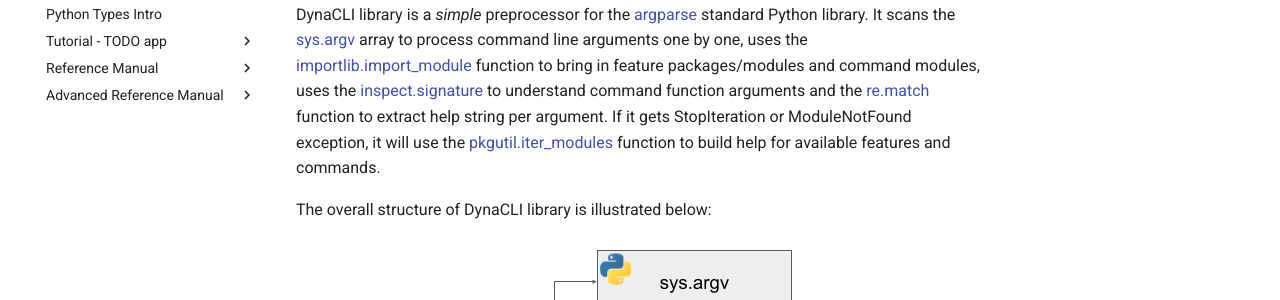
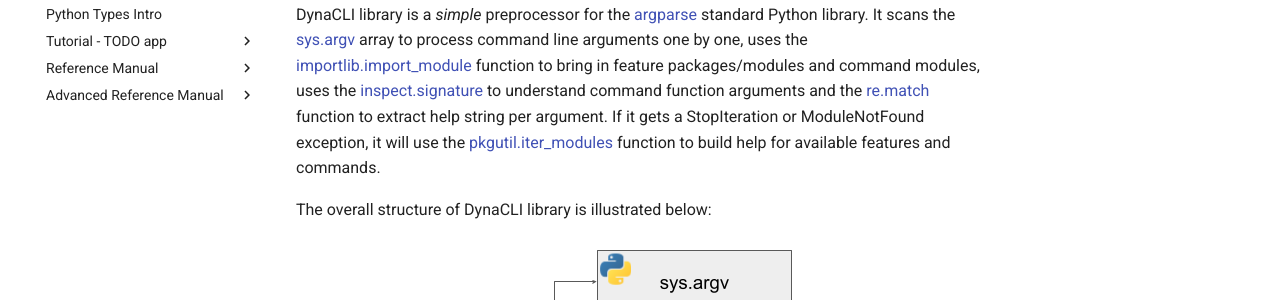
Before and after one commit to BstLabs/py-dynacli, an MkDocs documentation site: the page built from docs/advanced/how_dynacli_works.md, in a window 1280 px wide and 966 px high. Shown: the part 178-478 px from the top of the window. Built offline with MkDocs 1.6.1 and Material for MkDocs 9.7.7, drawn with Linux system fonts in a browser that asks for light colours.

```diff
--- a/docs/advanced/how_dynacli_works.md
+++ b/docs/advanced/how_dynacli_works.md
@@ -1,6 +1,6 @@
 # How DynaCLI Works
 
-DynaCLI library is a _simple_ preprocessor for the [argparse](https://docs.python.org/3/library/argparse.html) standard Python library. It scans the [sys.argv](https://docs.python.org/3/library/sys.html) array to process command line arguments one by one, uses the [importlib.import_module](https://docs.python.org/3/library/importlib.html#importlib.import_module) function to bring in feature packages/modules and command modules, uses the [inspect.signature](https://docs.python.org/3/library/inspect.html#inspect.signature) to understand command function arguments and the [re.match](https://docs.python.org/3/library/re.html#re.match) function to extract help string per argument. If it gets StopIteration or ModuleNotFound exception, it will use the [pkgutil.iter_modules](https://docs.python.org/3/library/pkgutil.html) function to build help for available features and commands.
+DynaCLI library is a _simple_ preprocessor for the [argparse](https://docs.python.org/3/library/argparse.html) standard Python library. It scans the [sys.argv](https://docs.python.org/3/library/sys.html) array to process command line arguments one by one, uses the [importlib.import_module](https://docs.python.org/3/library/importlib.html#importlib.import_module) function to bring in feature packages/modules and command modules, uses the [inspect.signature](https://docs.python.org/3/library/inspect.html#inspect.signature) to understand command function arguments and the [re.match](https://docs.python.org/3/library/re.html#re.match) function to extract help string per argument. If it gets a StopIteration or ModuleNotFound exception, it will use the [pkgutil.iter_modules](https://docs.python.org/3/library/pkgutil.html) function to build help for available features and commands.
 
 The overall structure of DynaCLI library is illustrated below:
 
```
